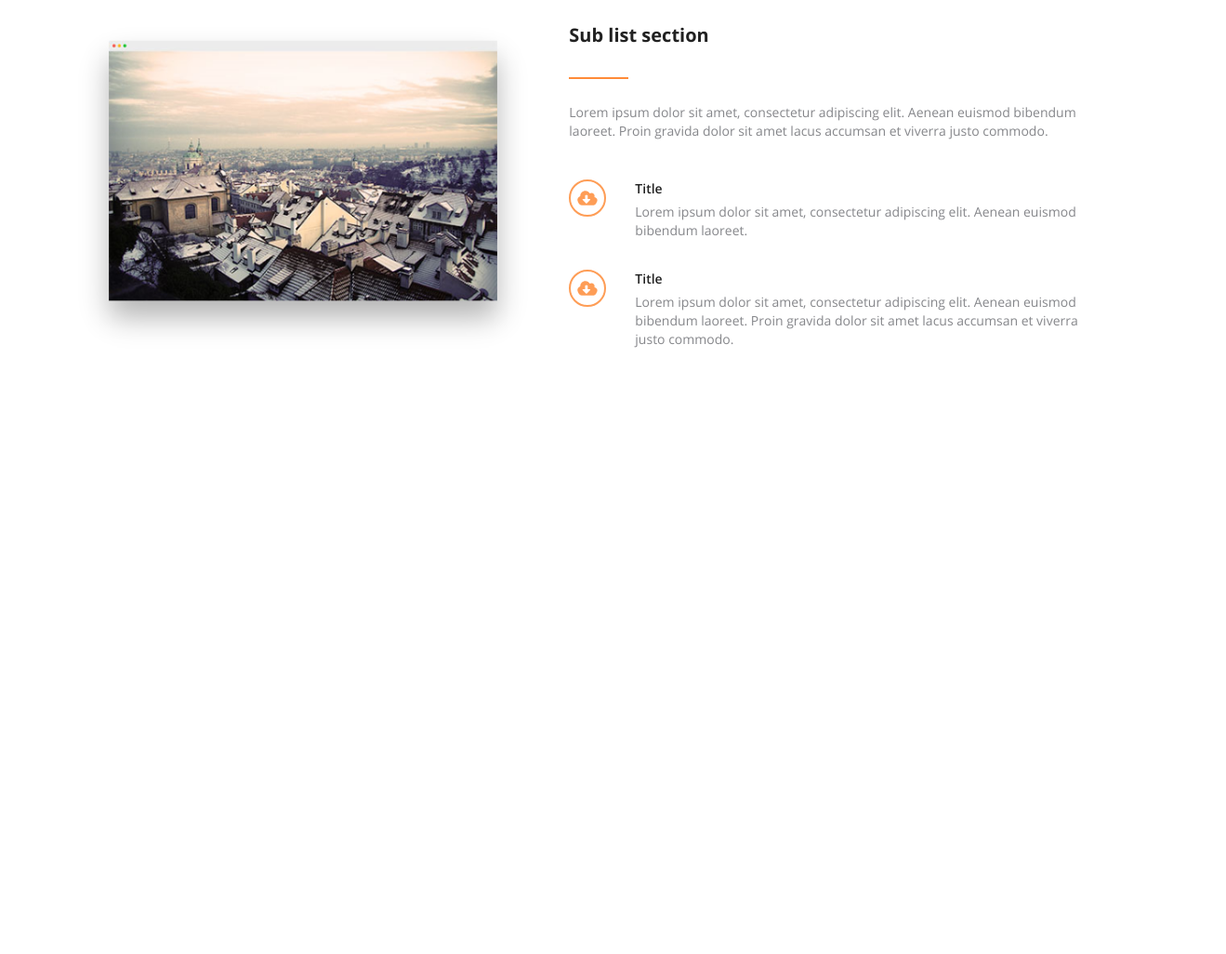
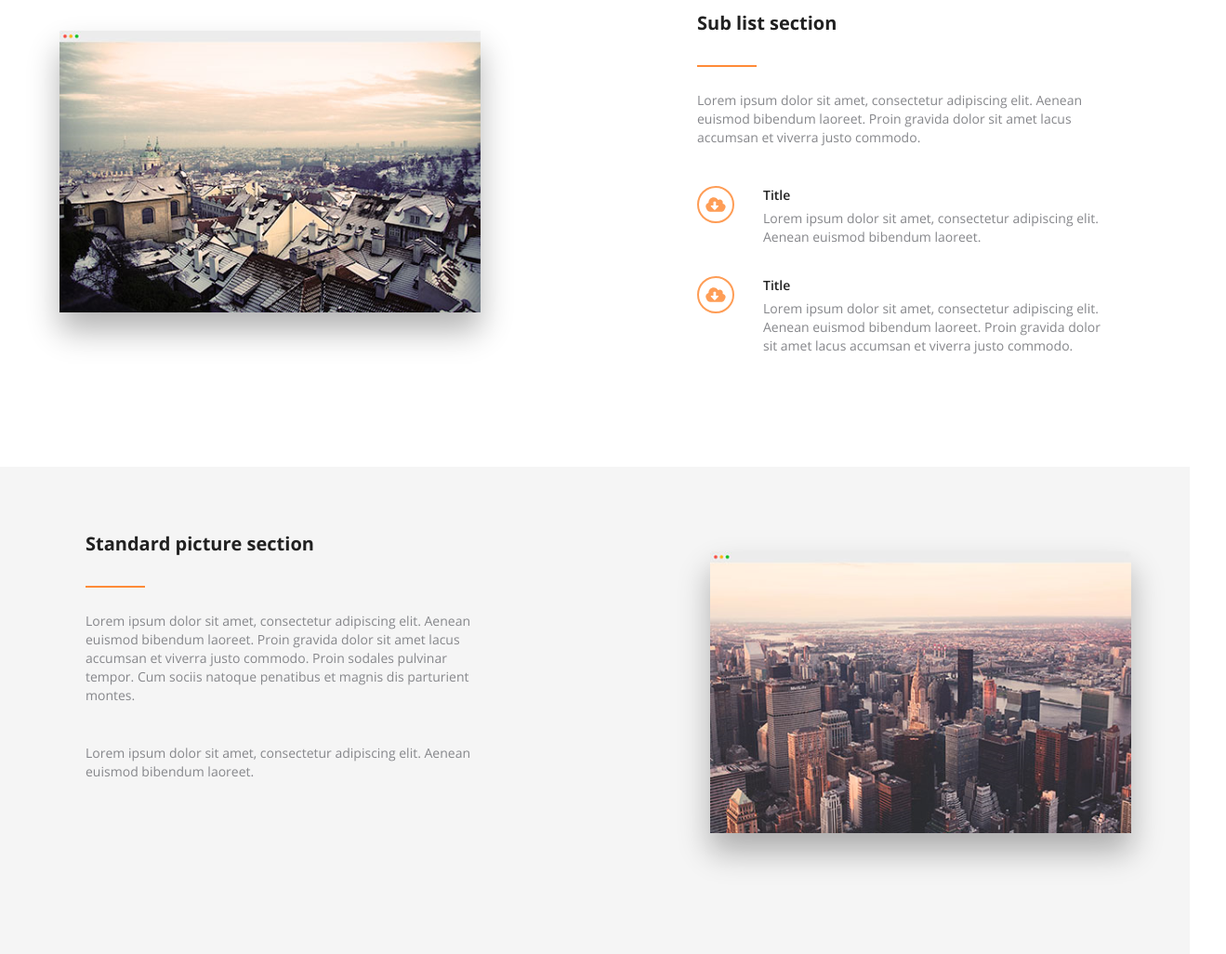
Before and after one commit to Milan-Kotarlic/Axit, a website: page index.html in a window 1280 px wide. Shown: the part 1503-2529 px from the top of the page at 93% size, 1319 px wide, since content can reach past the window. Before the commit the page ends 2006 px from the top, so only its background shows below. Drawn offline with Linux system fonts and the light colour scheme.

Commit message:
new section style

```diff
--- a/index.html
+++ b/index.html
@@ -112,11 +112,13 @@
                             <div class="c-slider__content-wrapper">
                                 <h1 class="c-slider__heading u-heading-md u-heading-md--black">Tabs with soft
                                     transitioning effect--1</h1>
-                                <p class="c-slider__text">Lorem ipsum dolor sit amet, consectetur adipiscing elit. Aenean euismod
+                                <p class="c-slider__text">Lorem ipsum dolor sit amet, consectetur adipiscing elit.
+                                    Aenean euismod
                                     bibendum laoreet. Proin gravida dolor sit amet lacus accumsan et viverra
                                     justo commodo. Proin sodales pulvinar tempor. Cum sociis natoque
                                     penatibus et magnis dis parturient montes.</p>
-                                    <p class="c-slider__text"> Lorem ipsum dolor sit amet, consectetur adipiscing elit. Aenean euismod
+                                <p class="c-slider__text"> Lorem ipsum dolor sit amet, consectetur adipiscing elit.
+                                    Aenean euismod
                                     bibendum laoreet.</p>
                                 <a href="#" class="c-button c-button--alt">Download</a>
                             </div>
@@ -126,11 +128,13 @@
                             <div class="c-slider__content-wrapper">
                                 <h1 class="c-slider__heading u-heading-md u-heading-md--black">Tabs with soft
                                     transitioning effect--1</h1>
-                                <p class="c-slider__text">Lorem ipsum dolor sit amet, consectetur adipiscing elit. Aenean euismod
+                                <p class="c-slider__text">Lorem ipsum dolor sit amet, consectetur adipiscing elit.
+                                    Aenean euismod
                                     bibendum laoreet. Proin gravida dolor sit amet lacus accumsan et viverra
                                     justo commodo. Proin sodales pulvinar tempor. Cum sociis natoque
                                     penatibus et magnis dis parturient montes.</p>
-                                    <p class="c-slider__text"> Lorem ipsum dolor sit amet, consectetur adipiscing elit. Aenean euismod
+                                <p class="c-slider__text"> Lorem ipsum dolor sit amet, consectetur adipiscing elit.
+                                    Aenean euismod
                                     bibendum laoreet.</p>
                                 <a href="#" class="c-button c-button--alt">Download</a>
                             </div>
@@ -140,11 +144,13 @@
                             <div class="c-slider__content-wrapper">
                                 <h1 class="c-slider__heading u-heading-md u-heading-md--black">Tabs with soft
                                     transitioning effect--1</h1>
-                                <p class="c-slider__text">Lorem ipsum dolor sit amet, consectetur adipiscing elit. Aenean euismod
+                                <p class="c-slider__text">Lorem ipsum dolor sit amet, consectetur adipiscing elit.
+                                    Aenean euismod
                                     bibendum laoreet. Proin gravida dolor sit amet lacus accumsan et viverra
                                     justo commodo. Proin sodales pulvinar tempor. Cum sociis natoque
                                     penatibus et magnis dis parturient montes.</p>
-                                    <p class="c-slider__text"> Lorem ipsum dolor sit amet, consectetur adipiscing elit. Aenean euismod
+                                <p class="c-slider__text"> Lorem ipsum dolor sit amet, consectetur adipiscing elit.
+                                    Aenean euismod
                                     bibendum laoreet.</p>
                                 <a href="#" class="c-button c-button--alt">Download</a>
                             </div>
@@ -168,24 +174,28 @@
                         <div class="c-sub-list-subtitles">
                             <div class="c-list-subtitles__icon-wrapper">
                                 <svg class="c-list-subtitles__icon">
-                                    <use xlink:href="./src/assets/icons/symbol-defs.svg#icon-cloud-download-alt-solid"></use>
+                                    <use xlink:href="./src/assets/icons/symbol-defs.svg#icon-cloud-download-alt-solid">
+                                    </use>
                                 </svg>
                             </div>
                             <div class="c-list-subtitles__content">
                                 <h3 class="c-list-subtitles__heading u-heading-sm">Title</h3>
-                                <p class="c-list-subtitles__text">Lorem ipsum dolor sit amet, consectetur adipiscing elit.
+                                <p class="c-list-subtitles__text">Lorem ipsum dolor sit amet, consectetur adipiscing
+                                    elit.
                                     Aenean euismod bibendum laoreet.</p>
                             </div>
                         </div>
                         <div class="c-sub-list-subtitles">
                             <div class="c-list-subtitles__icon-wrapper">
                                 <svg class="c-list-subtitles__icon">
-                                    <use xlink:href="./src/assets/icons/symbol-defs.svg#icon-cloud-download-alt-solid"></use>
+                                    <use xlink:href="./src/assets/icons/symbol-defs.svg#icon-cloud-download-alt-solid">
+                                    </use>
                                 </svg>
                             </div>
                             <div class="c-list-subtitles__content">
                                 <h3 class="c-list-subtitles__heading u-heading-sm">Title</h3>
-                                <p class="c-list-subtitles__text">Lorem ipsum dolor sit amet, consectetur adipiscing elit.
+                                <p class="c-list-subtitles__text">Lorem ipsum dolor sit amet, consectetur adipiscing
+                                    elit.
                                     Aenean euismod bibendum laoreet. Proin gravida dolor
                                     sit amet lacus accumsan et viverra justo commodo.</p>
                             </div>
@@ -194,6 +204,26 @@
                 </div>
             </div>
         </section>
+        <div class="c-standard-picture-section">
+            <div class="l-container">
+                <div class="c-sub-list__wrapper is-reverse">
+                    <div class="c-sub-list__left">
+                        <img src="./src/assets/images/city-section.png" alt="image" class="c-sub-list__image">
+                    </div>
+                    <div class="c-sub-list__right">
+                        <h2 class="c-sub-list__heading u-heading-md u-heading-md--dark-gray">Standard picture section
+                        </h2>
+                        <p class="c-sub-list__text">Lorem ipsum dolor sit amet, consectetur adipiscing elit. Aenean
+                            euismod bibendum laoreet. Proin gravida dolor sit amet lacus accumsan
+                            et viverra justo commodo. Proin sodales pulvinar tempor. Cum sociis
+                            natoque penatibus et magnis dis parturient montes.</p>
+                        <p class="c-sub-list__text">Lorem ipsum dolor sit amet, consectetur adipiscing elit. Aenean
+                            euismod
+                            bibendum laoreet.</p>
+                    </div>
+                </div>
+            </div>
+        </div>
     </main>
 </body>
 
--- a/src/sass/components/_sub-list.scss
+++ b/src/sass/components/_sub-list.scss
@@ -10,21 +10,47 @@
 		align-items: start;
 		text-align: start;
 		justify-content: space-between;
+		padding: 0;
+	}
+
+	&.is-reverse {
+
+		@include mq($tablet, min) {
+			flex-direction: row-reverse;
+		}
+
+		.c-sub-list__image {
+
+			@include mq($lap-small, min) {
+				transform: translateX(10rem);
+			}
+		}
 	}
 }
 
 .c-sub-list__left {
-	width: 90%;
+	width: 100%;
+	height: auto;
+	display: flex;
+	justify-content: start;
+
+	@include mq($tablet, min) {
+		height: 40.3rem
+	}
 }
 
 .c-sub-list__image {
 	width: 100%;
 	height: 100%;
-	object-fit: cover;
+	object-fit: contain;
+
+	@include mq($lap-small, min) {
+		transform: translateX(-10rem);
+	}
 }
 
 .c-sub-list__right {
-
+	max-width: 50rem;
 	@include mq($tablet, min) {
 		padding: 0 3.1rem;
 	}
--- a/src/sass/pages/_home.scss
+++ b/src/sass/pages/_home.scss
@@ -100,6 +100,15 @@
 .c-sub-list-section {
 
 	@include mq($tablet, min) {
-		padding: 9rem 0 9rem;
+		padding: 9.7rem 0 9.6rem;
 	}
 }
+
+.c-standard-picture-section {
+	background-color: $background;
+	padding: 2rem 1rem;
+
+	@include mq($tablet, min) {
+		padding: 6.1rem 0 6rem;
+	}
+}
```
Also changed, not shown: src/assets/images/city-section.png (added), src/css/main.css, 1 other file. Lines whose indentation alone changed are shown as unchanged.
